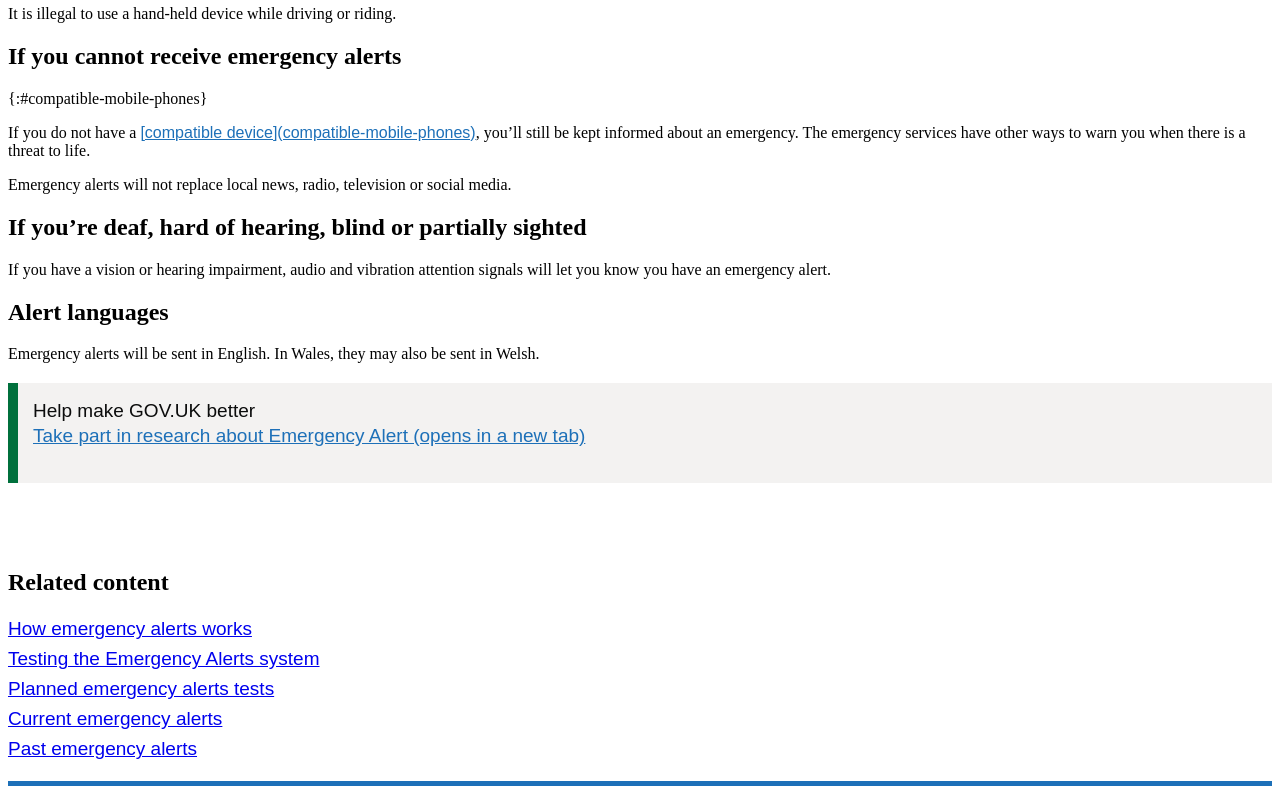
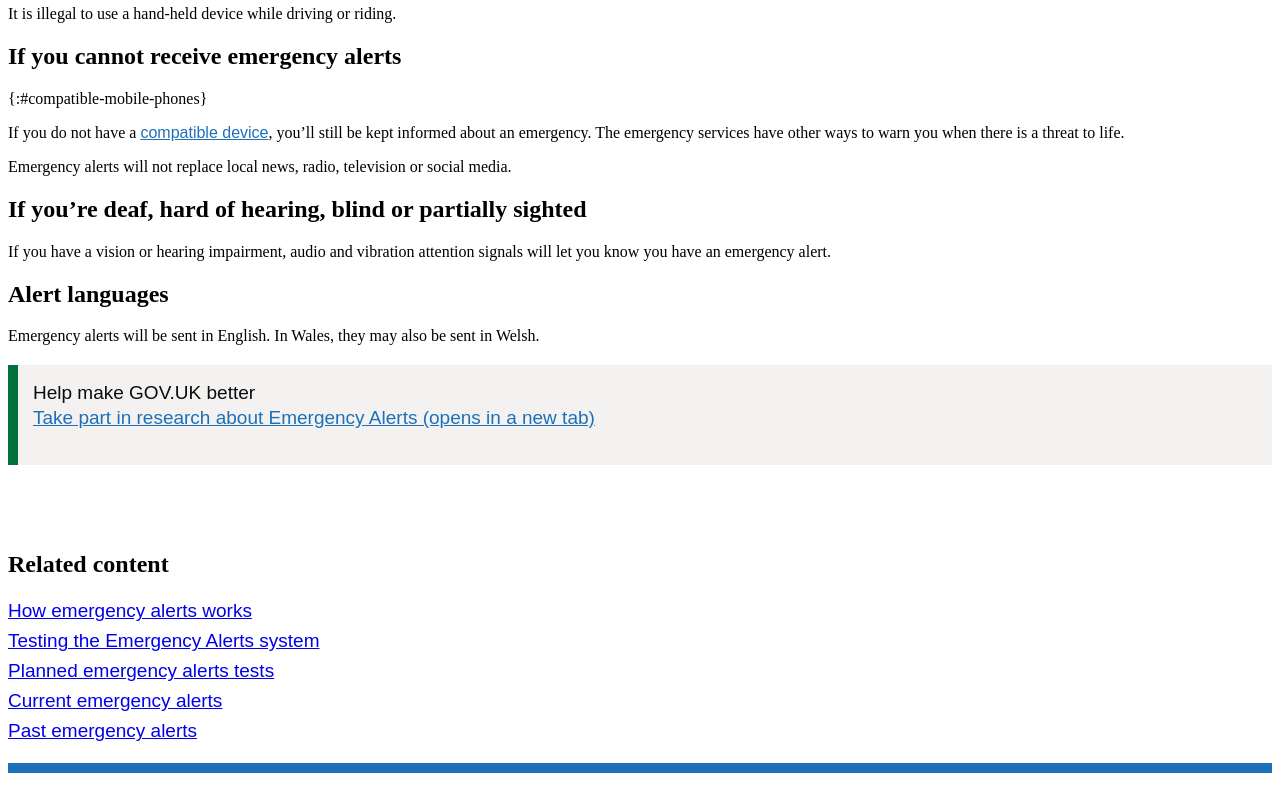
Before and after one commit to alphagov/emergency-alerts-govuk-prototype, a website: page app/views/alerts.html in a window 1280 px wide. Shown: the part 1640-2426 px from the top of the page. Drawn offline with nearby package versions, Linux system fonts and the light colour scheme; files that its build step writes are made by us from their sources; a web font is replaced by a local one.

Commit message:
Update alerts.html
survey copy

```diff
--- a/app/views/alerts.html
+++ b/app/views/alerts.html
@@ -629,7 +629,7 @@
 <h2 class="govuk-heading-l">
   If you cannot receive emergency alerts
 </h2>{:#compatible-mobile-phones}
-<p>If you do not have a <a href="how-alerts-work.html" class="govuk-link">[compatible device](compatible-mobile-phones)</a>, you’ll still be kept informed about an emergency. The emergency services have other ways to warn you when there is a threat to life.</p>
+<p>If you do not have a <a href="how-alerts-work.html" class="govuk-link">compatible device</a>, you’ll still be kept informed about an emergency. The emergency services have other ways to warn you when there is a threat to life.</p>
 <div class="govuk-inset-text">
   Emergency alerts will not replace local news, radio, television or social media.
 </div>
@@ -643,7 +643,7 @@
 <div class="govuk-inset-text-survey">
 <p class="govuk-body">
       <span class="gem-c-intervention__textwrapper">Help make GOV.UK better</span><br>
-        <a class="govuk-link" href="https://surveys.publishing.service.gov.uk/s/A7XZXQ" target="_blank" rel="noopener noreferrer external">Take part in research about Emergency Alert (opens in a new tab)</a>
+        <a class="govuk-link" href="https://surveys.publishing.service.gov.uk/s/A7XZXQ" target="_blank" rel="noopener noreferrer external">Take part in research about Emergency Alerts (opens in a new tab)</a>
     </p>
 </div>
 
```
